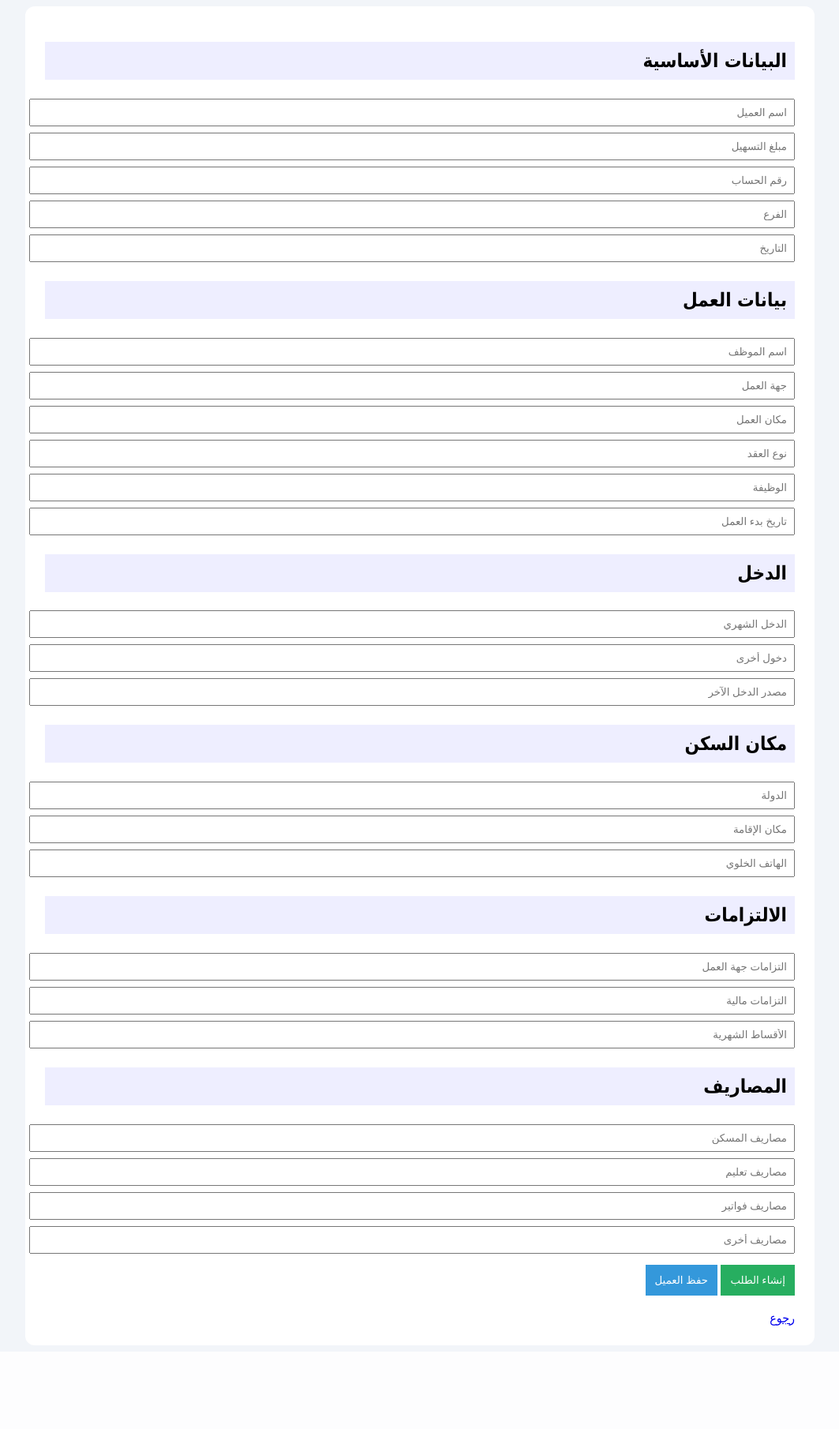
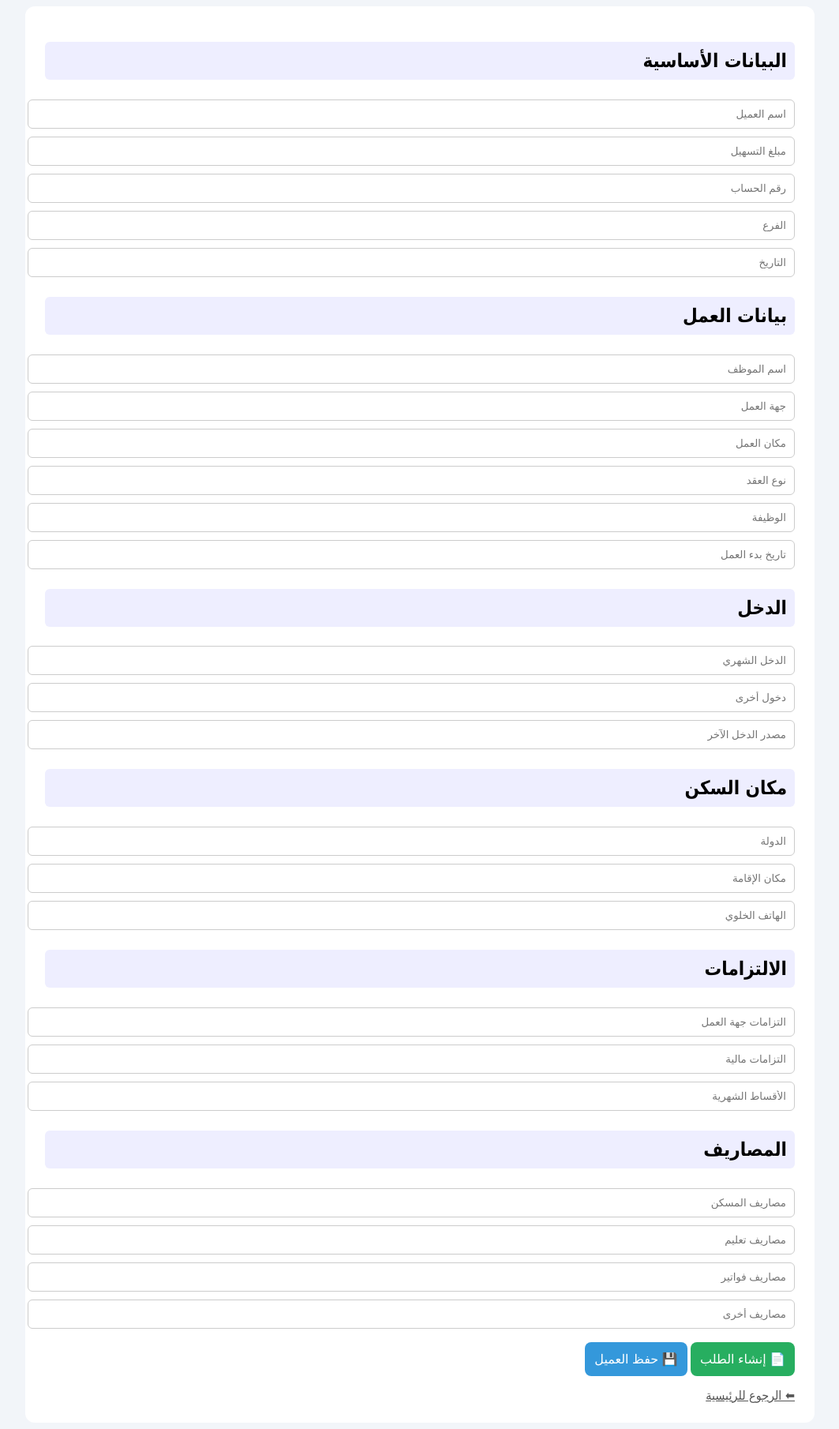
Before and after one commit to mkalhjahja-bit/loan-system, a Flask app: page /first-loan in a window 1280 px wide. Shown: the whole page at 79% size, without its empty margins (108-1171 px from the left). Before the commit the page ends 1679 px from the top, so only its background shows below. Run offline with Flask 3, Linux system fonts and the light colour scheme.

Commit message:
Update first_loan.html

```diff
--- a/templates/first_loan.html
+++ b/templates/first_loan.html
@@ -5,63 +5,100 @@
 <title>طلب قرض لأول مرة</title>
 
 <style>
-body{font-family:tahoma;background:#f2f5f9}
-.card{max-width:950px;margin:auto;background:white;padding:25px;border-radius:12px}
-input{width:100%;padding:8px;margin:4px 0}
-h2{background:#eef;padding:10px}
-button{background:#27ae60;color:white;padding:12px;border:none;margin-top:10px}
-.save{background:#3498db}
+body{
+    font-family:tahoma;
+    background:#f2f5f9;
+}
+.card{
+    max-width:950px;
+    margin:auto;
+    background:white;
+    padding:25px;
+    border-radius:12px;
+}
+input{
+    width:100%;
+    padding:10px;
+    margin:5px 0;
+    border-radius:6px;
+    border:1px solid #ccc;
+}
+h2{
+    background:#eef;
+    padding:10px;
+    border-radius:6px;
+}
+button{
+    background:#27ae60;
+    color:white;
+    padding:12px;
+    border:none;
+    margin-top:12px;
+    border-radius:8px;
+    cursor:pointer;
+    font-size:16px;
+}
+.save{
+    background:#3498db;
+}
+a{
+    display:inline-block;
+    margin-top:15px;
+    color:#555;
+}
 </style>
 </head>
+
 <body>
 
 <form class="card" method="POST" action="/create-first">
 
 <h2>البيانات الأساسية</h2>
-<input name="ClientName_AR" value="{{ data.get('ClientName_AR','') if data }}" placeholder="اسم العميل">
-<input name="FacilityAmount" value="{{ data.get('FacilityAmount','') if data }}" placeholder="مبلغ التسهيل">
-<input name="AccountNo" value="{{ data.get('AccountNo','') if data }}" placeholder="رقم الحساب">
-<input name="Branch" value="{{ data.get('Branch','') if data }}" placeholder="الفرع">
-<input name="Date" value="{{ data.get('Date','') if data }}" placeholder="التاريخ">
+<input name="ClientName_AR" placeholder="اسم العميل" value="{{ data['ClientName_AR'] if data else '' }}">
+<input name="FacilityAmount" placeholder="مبلغ التسهيل" value="{{ data['FacilityAmount'] if data else '' }}">
+<input name="AccountNo" placeholder="رقم الحساب" value="{{ data['AccountNo'] if data else '' }}">
+<input name="Branch" placeholder="الفرع" value="{{ data['Branch'] if data else '' }}">
+<input name="Date" placeholder="التاريخ" value="{{ data['Date'] if data else '' }}">
 
 <h2>بيانات العمل</h2>
-<input name="EmployeeName" value="{{ data.get('EmployeeName','') if data }}" placeholder="اسم الموظف">
-<input name="EmployerName" value="{{ data.get('EmployerName','') if data }}" placeholder="جهة العمل">
-<input name="WorkPlace" value="{{ data.get('WorkPlace','') if data }}" placeholder="مكان العمل">
-<input name="ContractType" value="{{ data.get('ContractType','') if data }}" placeholder="نوع العقد">
-<input name="JobTitle" value="{{ data.get('JobTitle','') if data }}" placeholder="الوظيفة">
-<input name="WorkStartDate" value="{{ data.get('WorkStartDate','') if data }}" placeholder="تاريخ بدء العمل">
+<input name="EmployeeName" placeholder="اسم الموظف" value="{{ data['EmployeeName'] if data else '' }}">
+<input name="EmployerName" placeholder="جهة العمل" value="{{ data['EmployerName'] if data else '' }}">
+<input name="WorkPlace" placeholder="مكان العمل" value="{{ data['WorkPlace'] if data else '' }}">
+<input name="ContractType" placeholder="نوع العقد" value="{{ data['ContractType'] if data else '' }}">
+<input name="JobTitle" placeholder="الوظيفة" value="{{ data['JobTitle'] if data else '' }}">
+<input name="WorkStartDate" placeholder="تاريخ بدء العمل" value="{{ data['WorkStartDate'] if data else '' }}">
 
 <h2>الدخل</h2>
-<input name="MonthlyIncome" value="{{ data.get('MonthlyIncome','') if data }}" placeholder="الدخل الشهري">
-<input name="OtherIncome" value="{{ data.get('OtherIncome','') if data }}" placeholder="دخول أخرى">
-<input name="OtherIncomeSource" value="{{ data.get('OtherIncomeSource','') if data }}" placeholder="مصدر الدخل الآخر">
+<input name="MonthlyIncome" placeholder="الدخل الشهري" value="{{ data['MonthlyIncome'] if data else '' }}">
+<input name="OtherIncome" placeholder="دخول أخرى" value="{{ data['OtherIncome'] if data else '' }}">
+<input name="OtherIncomeSource" placeholder="مصدر الدخل الآخر" value="{{ data['OtherIncomeSource'] if data else '' }}">
 
 <h2>مكان السكن</h2>
-<input name="Country" value="{{ data.get('Country','') if data }}" placeholder="الدولة">
-<input name="Residence" value="{{ data.get('Residence','') if data }}" placeholder="مكان الإقامة">
-<input name="MobilePhone" value="{{ data.get('MobilePhone','') if data }}" placeholder="الهاتف الخلوي">
+<input name="Country" placeholder="الدولة" value="{{ data['Country'] if data else '' }}">
+<input name="Residence" placeholder="مكان الإقامة" value="{{ data['Residence'] if data else '' }}">
+<input name="MobilePhone" placeholder="الهاتف الخلوي" value="{{ data['MobilePhone'] if data else '' }}">
 
 <h2>الالتزامات</h2>
-<input name="EmployerObligations" value="{{ data.get('EmployerObligations','') if data }}" placeholder="التزامات جهة العمل">
-<input name="FinancialObligations" value="{{ data.get('FinancialObligations','') if data }}" placeholder="التزامات مالية">
-<input name="MonthlyInstallments" value="{{ data.get('MonthlyInstallments','') if data }}" placeholder="الأقساط الشهرية">
+<input name="EmployerObligations" placeholder="التزامات جهة العمل" value="{{ data['EmployerObligations'] if data else '' }}">
+<input name="FinancialObligations" placeholder="التزامات مالية" value="{{ data['FinancialObligations'] if data else '' }}">
+<input name="MonthlyInstallments" placeholder="الأقساط الشهرية" value="{{ data['MonthlyInstallments'] if data else '' }}">
 
 <h2>المصاريف</h2>
-<input name="HousingExpenses" value="{{ data.get('HousingExpenses','') if data }}" placeholder="مصاريف المسكن">
-<input name="EducationExpenses" value="{{ data.get('EducationExpenses','') if data }}" placeholder="مصاريف تعليم">
-<input name="BillsExpenses" value="{{ data.get('BillsExpenses','') if data }}" placeholder="مصاريف فواتير">
-<input name="OtherExpenses" value="{{ data.get('OtherExpenses','') if data }}" placeholder="مصاريف أخرى">
+<input name="HousingExpenses" placeholder="مصاريف المسكن" value="{{ data['HousingExpenses'] if data else '' }}">
+<input name="EducationExpenses" placeholder="مصاريف تعليم" value="{{ data['EducationExpenses'] if data else '' }}">
+<input name="BillsExpenses" placeholder="مصاريف فواتير" value="{{ data['BillsExpenses'] if data else '' }}">
+<input name="OtherExpenses" placeholder="مصاريف أخرى" value="{{ data['OtherExpenses'] if data else '' }}">
 
-<button type="submit">إنشاء الطلب</button>
+<button type="submit">📄 إنشاء الطلب</button>
 
 <button type="submit" class="save" formaction="/save-client">
-حفظ العميل
+💾 حفظ العميل
 </button>
 
-<br><br>
-<a href="/home">رجوع</a>
+<br>
+<a href="/home">⬅ الرجوع للرئيسية</a>
 
 </form>
+
 </body>
 </html>
```
